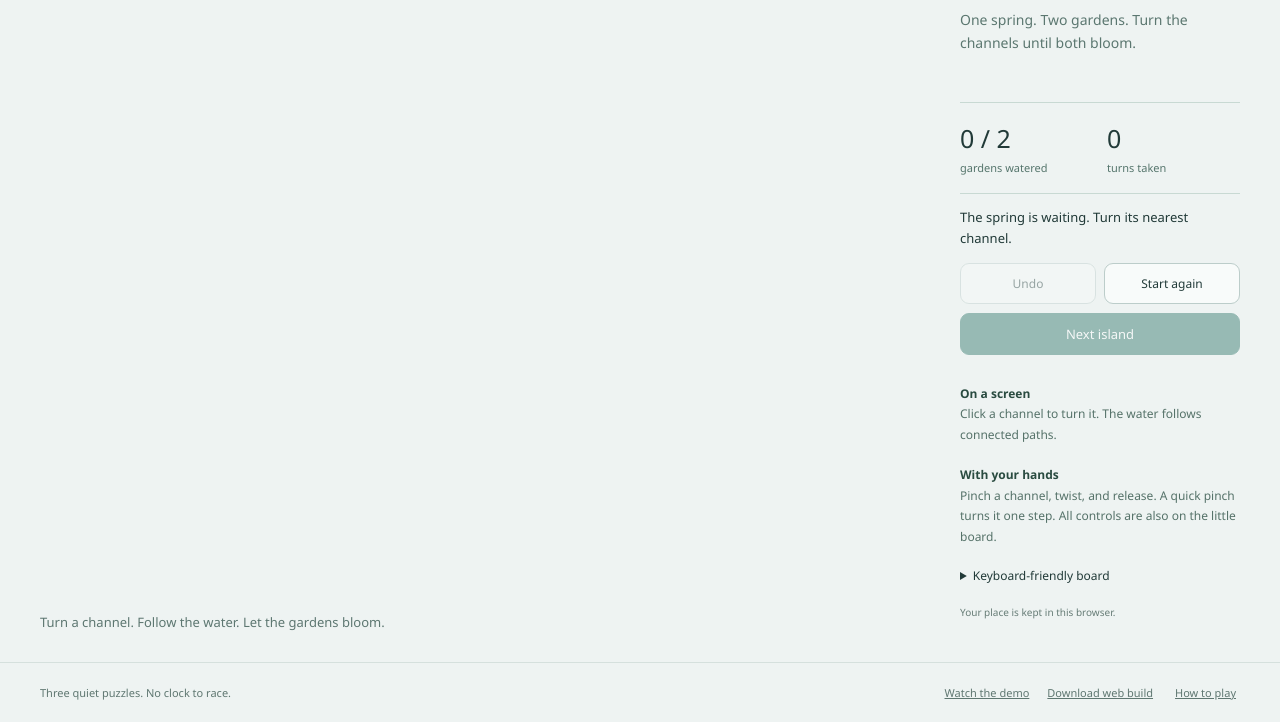
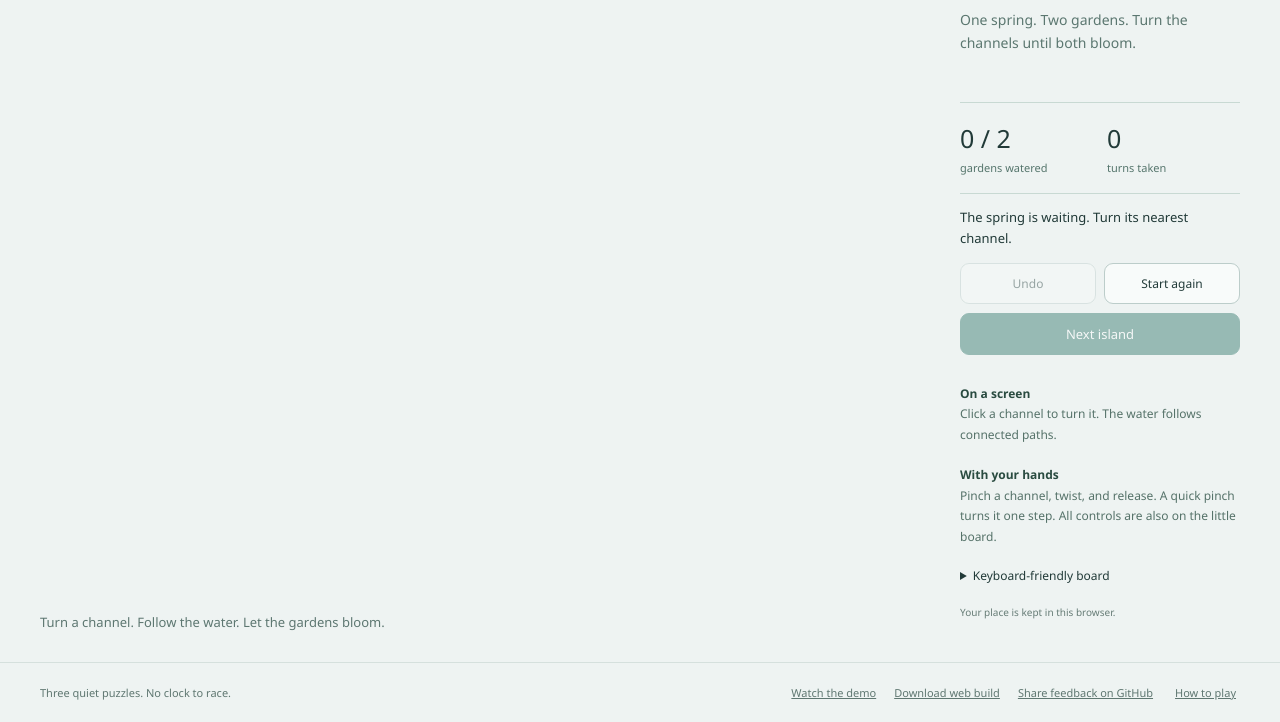
Before and after one commit to waytzhang/tidal-loom, a website built with Vite: page index.html in a window 1280 px wide. Shown: the part 235-957 px from the top of the page. Built offline with nearby package versions, Linux system fonts and the light colour scheme; what @iwsdk/core would draw is missing.

Commit message:
Add feedback route for Tidal Loom players

```diff
--- a/index.html
+++ b/index.html
@@ -6,7 +6,7 @@
   <main>
     <section class="play-area" aria-label="Three-dimensional puzzle"><div id="scene-container"></div><p id="loading" role="status">Setting the islands afloat…</p><p class="scene-caption">Turn a channel. Follow the water. Let the gardens bloom.</p><div id="simulation-label" hidden>HAND SIMULATOR · NOT A HEADSET RECORDING</div></section>
     <aside aria-label="Puzzle controls"><p class="eyebrow" id="chapter">ISLAND 01 / 03</p><h1 id="level-name">First light</h1><p id="level-note"></p><div class="stats"><div><strong id="gardens">0 / 2</strong><span>gardens watered</span></div><div><strong id="turns">0</strong><span>turns taken</span></div></div><p id="status" role="status" aria-live="polite"></p><div class="action-row"><button id="undo" disabled>Undo</button><button id="reset">Start again</button></div><button id="next" disabled>Next island</button><p class="instructions"><b>On a screen</b><br>Click a channel to turn it. The water follows connected paths.<br><br><b>With your hands</b><br>Pinch a channel, twist, and release. A quick pinch turns it one step. All controls are also on the little board.</p><details id="keyboard-tools"><summary>Keyboard-friendly board</summary><div id="accessible-board" aria-label="Turn channels"></div></details><p class="local-note" id="save-note">Your place is kept in this browser.</p></aside>
-  </main><footer><span>Three quiet puzzles. No clock to race.</span><div class="footer-actions"><a href="./tidal-loom-demo.mp4">Watch the demo</a><a href="https://github.com/waytzhang/tidal-loom/releases/tag/v0.1.0-web">Download web build</a><button id="help">How to play</button></div></footer>
+  </main><footer><span>Three quiet puzzles. No clock to race.</span><div class="footer-actions"><a href="./tidal-loom-demo.mp4">Watch the demo</a><a href="https://github.com/waytzhang/tidal-loom/releases/tag/v0.1.0-web">Download web build</a><a href="https://github.com/waytzhang/tidal-loom/issues/new">Share feedback on GitHub</a><button id="help">How to play</button></div></footer>
   <dialog id="help-dialog"><h2>A spring for every garden</h2><p>Each round island has channels that can be turned a quarter turn. Water starts at the small spring, then follows channels that meet at an edge.</p><p>Connect every garden and close any leaking path to finish the island. Dry rock cannot be turned. Undo and Start again are always available.</p><p>In VR, stay seated: the board is within a small reach. Pinch and twist a channel, then release. A short pinch makes one quarter turn. The board’s labeled controls work with a hand ray.</p><p>Progress stays on this device. No account, cloud model, purchase, or personal data is needed to play. Simulator controls appear only when you explicitly open the hand simulator.</p><form method="dialog"><button>Back to the islands</button></form></dialog>
   <script type="module" src="/src/main.js"></script>
 </body></html>
```
Also changed, not shown: README.md.
